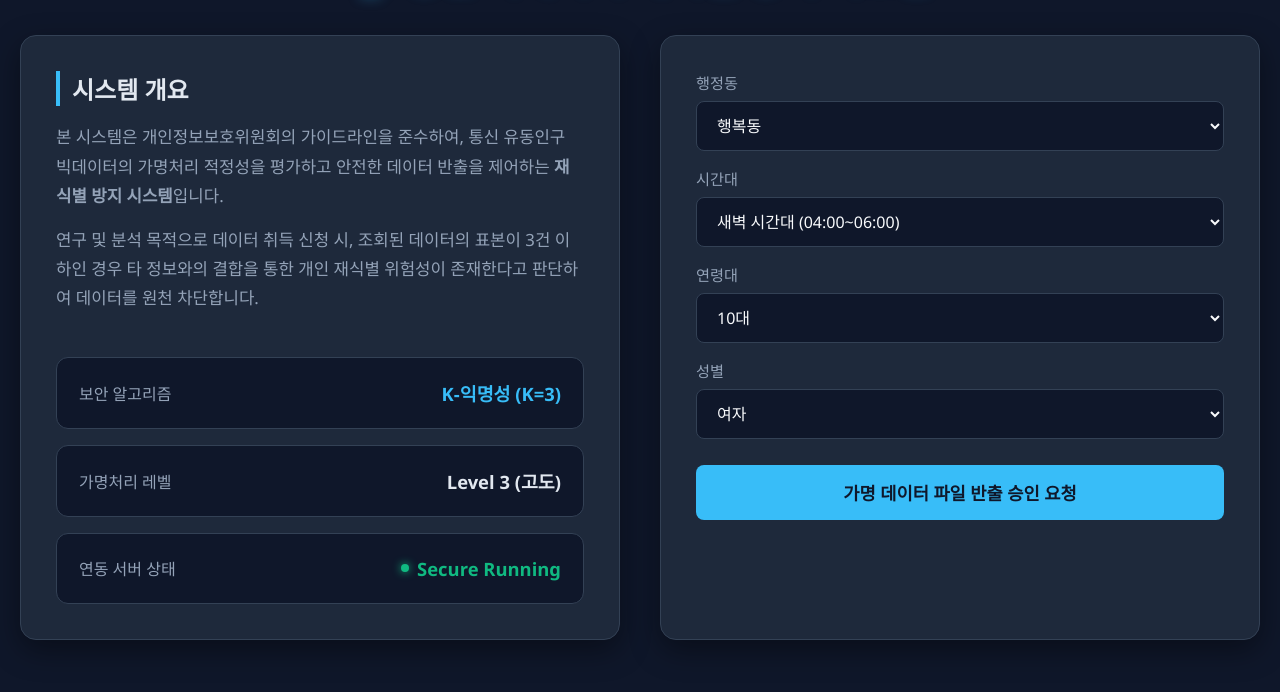
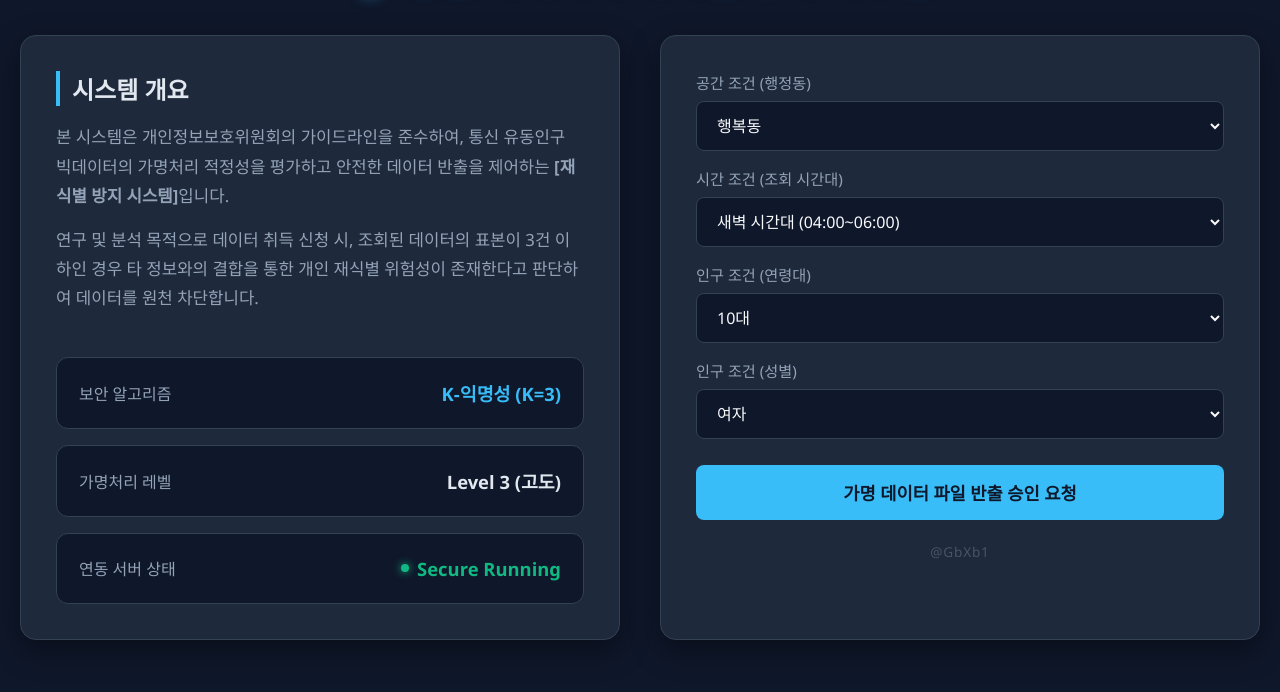
Before and after one commit to GbXb1/GB01, a Python web app: template templates/index.html in a window 1280 px wide. Shown: the part 108-800 px from the top of the page. Run offline with Jinja, Linux system fonts and the light colour scheme; the template is opened without the code that fills it, so the values that code supplies are empty.

Commit message:
4차 수정

```diff
--- a/templates/index.html
+++ b/templates/index.html
@@ -184,6 +184,16 @@
             box-shadow: 0 0 18px rgba(56, 189, 248, 0.45);
         }
 
+        /* ✨ 승인 요청 버튼 밑 저자 표시 스타일 */
+        .author-tag {
+            text-align: center;
+            font-size: 0.85rem;     /* 크기 작게 */
+            color: #475569;         /* 연한 그레이 무드 색상 */
+            margin-top: 6px;        /* 버튼과의 간격 조정 */
+            letter-spacing: 0.8px;   /* 글자 자간 확대 */
+            font-weight: 500;
+        }
+
         /* 🚨 결과 판넬 (기본 숨김) */
         .result-panel {
             display: none;
@@ -267,7 +277,7 @@
         <div class="left-side panel">
             <div class="intro-box">
                 <h2>시스템 개요</h2>
-                <p>본 시스템은 개인정보보호위원회의 가이드라인을 준수하여, 통신 유동인구 빅데이터의 가명처리 적정성을 평가하고 안전한 데이터 반출을 제어하는 <strong>재식별 방지 시스템</strong>입니다.</p>
+                <p>본 시스템은 개인정보보호위원회의 가이드라인을 준수하여, 통신 유동인구 빅데이터의 가명처리 적정성을 평가하고 안전한 데이터 반출을 제어하는 <strong>[재식별 방지 시스템]</strong>입니다.</p>
                 <p>연구 및 분석 목적으로 데이터 취득 신청 시, 조회된 데이터의 표본이 3건 이하인 경우 타 정보와의 결합을 통한 개인 재식별 위험성이 존재한다고 판단하여 데이터를 원천 차단합니다.</p>
             </div>
 
@@ -290,7 +300,7 @@
         <div class="right-side panel">
             <form id="searchForm" class="form-grid">
                 <div class="form-group">
-                    <label for="region">행정동</label>
+                    <label for="region">공간 조건 (행정동)</label>
                     <select id="region">
                         <option value="행복동">행복동</option>
                         <option value="소망동">소망동</option>
@@ -303,7 +313,7 @@
                 </div>
 
                 <div class="form-group">
-                    <label for="timeSlot">시간대</label>
+                    <label for="timeSlot">시간 조건 (조회 시간대)</label>
                     <select id="timeSlot">
                         <option value="새벽 시간대 (04:00~06:00)">새벽 시간대 (04:00~06:00)</option>
                         <option value="출근 시간대 (7:00~10:00)">출근 시간대 (7:00~10:00)</option>
@@ -317,7 +327,7 @@
                 </div>
 
                 <div class="form-group">
-                    <label for="ageGroup">연령대</label>
+                    <label for="ageGroup">인구 조건 (연령대)</label>
                     <select id="ageGroup">
                         <option value="10대">10대</option>
                         <option value="20대">20대</option>
@@ -328,7 +338,7 @@
                 </div>
 
                 <div class="form-group">
-                    <label for="gender">성별</label>
+                    <label for="gender">인구 조건 (성별)</label>
                     <select id="gender">
                         <option value="여자">여자</option>
                         <option value="남자">남자</option>
@@ -336,6 +346,7 @@
                 </div>
 
                 <button type="submit" class="btn-submit">가명 데이터 파일 반출 승인 요청</button>
+                <div class="author-tag">@GbXb1</div>
             </form>
 
             <div id="resultPanel" class="result-panel panel-blocked">
@@ -356,7 +367,7 @@
             const resultTitle = document.getElementById('resultTitle');
             const resultContent = document.getElementById('resultContent');
 
-            // 1. 사용자가 고른 촘촘한 4대 조건을 백엔드로 전송
+            // 1. 사용자가 고른 조건을 백엔드로 전송
             fetch('http://127.0.0.1:5000/api/check-security', {
                 method: 'POST',
                 headers: { 'Content-Type': 'application/json' },
@@ -372,13 +383,13 @@
                 resultPanel.style.display = 'block';
 
                 if (data.status === 'blocked') {
-                    // [CASE 1] 3명 이하 🚨 -> 빨간색 경고창 모드 활성화
+                    // [CASE 1] 차단 위험 안내 작동
                     resultPanel.className = 'result-panel panel-blocked';
                     resultTitle.innerText = '🚨 데이터 반출 원천 차단 (위험 감지)';
                     resultContent.innerHTML = `<p>${data.message}</p>`;
 
                 } else if (data.status === 'success') {
-                    // [CASE 2] 4명 이상 ✅ -> 초록색 성공창 모드 활성화 및 표 동적 렌더링
+                    // [CASE 2] 반출 승인 및 표 자동 렌더링 작동
                     resultPanel.className = 'result-panel panel-success';
                     resultTitle.innerText = '✅ 가명 데이터 반출 승인 (안전)';
 
```
